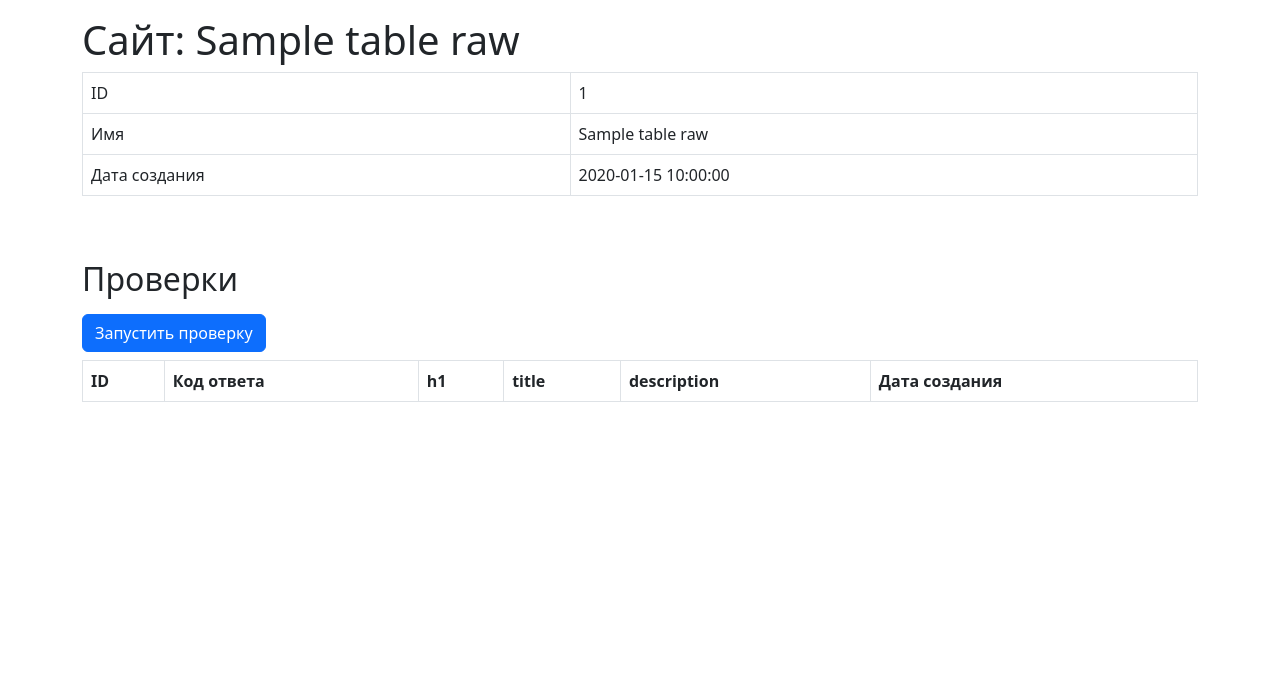
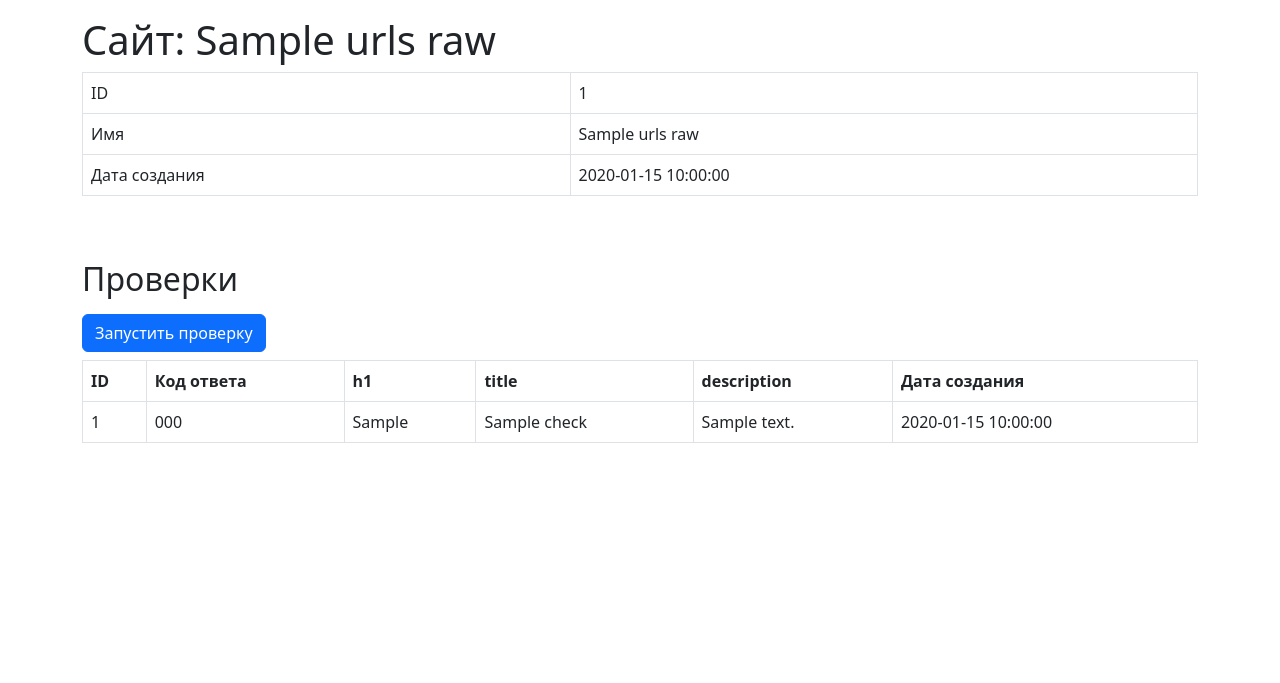
Before and after one commit to Homedog1983/python-project-83, a Flask app: template page_analyzer/templates/urls/show.html in a window 1280 px wide. Shown: the part 56-739 px from the top of the page. Run offline with Flask 3, Linux system fonts and the light colour scheme; the template is opened without the code that fills it: most values are stand-ins (such as "Sample title", 1, 10 or a date in 2020); lists and menus that the app fills with data are empty.

Commit message:
v 0.3.4. Add url's check Add new table url_checks to database.sql Add urls/<id>/checks [POST] Update urls [GET]

```diff
--- a/page_analyzer/app.py
+++ b/page_analyzer/app.py
@@ -27,8 +27,8 @@ def index():
 def urls():
 
     if request.method == 'GET':
-        table_raws = db.collect_all_raws_desc(DATABASE_URL)
-        return render_template('urls/index.html', table_raws=table_raws)
+        join_raws = db.select_join_desc(DATABASE_URL)
+        return render_template('urls/index.html', raws=join_raws)
 
     if request.method == 'POST':
         url = request.form.to_dict()['url']
@@ -37,34 +37,33 @@ def urls():
             return render_template('index.html', url=url), 422
         parsed_data = urlparse(url)
         url_normal = ''.join([parsed_data.scheme, '://', parsed_data.hostname])
-        table_raw = db.collect_raw_filtered_by(DATABASE_URL, url_normal)
-        if not table_raw:
-            db.insert(DATABASE_URL, url_normal)
-            table_raw = db.collect_raw_filtered_by(DATABASE_URL, url_normal)
+        urls_raw = db.select_url_where(DATABASE_URL, url_normal)
+        if not urls_raw:
+            db.insert_to_urls(DATABASE_URL, url_normal)
+            urls_raw = db.select_url_where(DATABASE_URL, url_normal)
             flash('Страница успешно добавлена', 'success')
         else:
             flash('Страница уже существует', 'info')
-        return redirect(url_for('url', id=table_raw['id']))
+        return redirect(url_for('url', id=urls_raw['id']))
 
 
-@app.route('/url/<id>', methods=['GET', 'POST'])
+@app.get('/url/<id>')
 def url(id):
-
-    if request.method == 'GET':
-        table_raw = db.collect_raw_filtered_by(DATABASE_URL, id, column='id')
-        return render_template('urls/show.html', table_raw=table_raw)
-
-    if request.method == 'POST':
-        pass
+    urls_raw = db.select_url_where(DATABASE_URL, id, column='id')
+    url_checks = db.select_url_checks_desc(DATABASE_URL, id)
+    return render_template(
+        'urls/show.html',
+        urls_raw=urls_raw,
+        url_checks=url_checks
+        )
 
 
-@app.route('/url/<id>/checks', methods=['GET', 'POST'])
+@app.post('/urls/<id>/checks')
 def url_checks(id):
-
-    if request.method == 'GET':
-        pass
-    if request.method == 'POST':
-        pass
+    print('in url_checks')
+    db.insert_to_url_checks(DATABASE_URL, id)
+    flash('Страница успешно проверена', 'success')
+    return redirect(url_for('url', id=id))
 
 
 # @app.route('/users/', methods=['GET', 'POST'])
--- a/page_analyzer/database.sql
+++ b/page_analyzer/database.sql
@@ -1,6 +1,16 @@
+DROP TABLE IF EXISTS url_checks;
 DROP TABLE IF EXISTS urls;
 CREATE TABLE urls (
     id bigint PRIMARY KEY GENERATED ALWAYS AS IDENTITY,
     name varchar(255),
     created_at date
 );
+CREATE TABLE url_checks (
+    id bigint PRIMARY KEY GENERATED ALWAYS AS IDENTITY,
+    url_id bigint REFERENCES urls (id),
+    status_code integer,
+    h1 text,
+    title text,
+    description text,
+    created_at date
+);
--- a/page_analyzer/templates/urls/show.html
+++ b/page_analyzer/templates/urls/show.html
@@ -6,30 +6,29 @@
     {% include 'messages.html' %}
     <main class="flex-grow-1">
       <div class="container-lg mt-3">
-
-        <h1>Сайт: {{ table_raw['name'] }}</h1>
+        <h1>Сайт: {{ urls_raw['name'] }}</h1>
 
         <div class="table-responsive">
           <table class="table table-bordered table-hover text-nowrap" data-test="url">
             <tbody>
               <tr>
                 <td>ID</td>
-                <td>{{ table_raw['id'] }}</td>
+                <td>{{ urls_raw['id'] }}</td>
               </tr>
               <tr>
                 <td>Имя</td>
-                <td>{{ table_raw['name'] }}</td>
+                <td>{{ urls_raw['name'] }}</td>
               </tr>
               <tr>
                 <td>Дата создания</td>
-                <td>{{ table_raw['created_at'] }}</td>
+                <td>{{ urls_raw['created_at'] }}</td>
               </tr>
             </tbody>
           </table>
         </div>
 
         <h2 class="mt-5 mb-3">Проверки</h2>
-        <form method="post" action="/urls/{{ table_raw['id'] }}/checks">
+        <form method="post" action="/urls/{{ urls_raw['id'] }}/checks">
         <input type="submit" class="btn btn-primary" value="Запустить проверку">
         </form>
 
@@ -46,6 +45,16 @@
               </tr>
             </thead>
             <tbody>
+              {% for check in url_checks %}
+                <tr>
+                  <td>{{check['id']}}</td>
+                  <td>{{check['status_code']}}</td>
+                  <td>{{check['h1']}}</td>
+                  <td>{{check['title']}}</td>
+                  <td>{{check['description']}}</td>
+                  <td>{{check['created_at']}}</td>
+                </tr>
+              {% endfor %}
             </tbody>
           </table>
         </div>
--- a/pyproject.toml
+++ b/pyproject.toml
@@ -1,6 +1,6 @@
 [tool.poetry]
 name = "hexlet-code"
-version = "0.3.3"
+version = "0.3.4"
 description = "Educational project #3 on Hexlet platform (spec: Python developer)"
 authors = ["Evgeny Sokolov <sokolovsolod@gmail.com>"]
 readme = "README.md"
```
Also changed, not shown: page_analyzer/db.py (+50 -9 lines), page_analyzer/templates/urls/index.html (+3 -4 lines).
